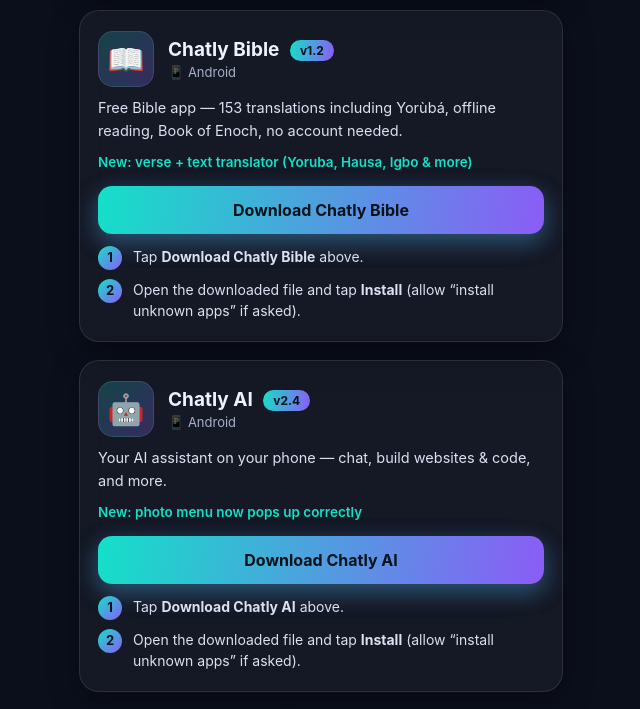
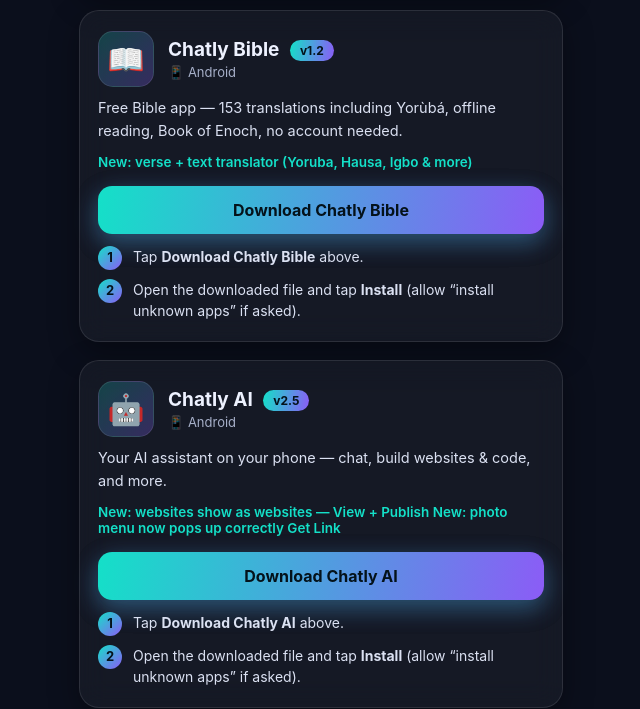
Before and after one commit to Danryd678/chatly, a website: page public/download.html in a window 1280 px wide. Shown: the part 1224-1933 px from the top of the page, without its empty margins (319-959 px from the left). Drawn offline with Linux system fonts and the light colour scheme.

Commit message:
Chatly AI v2.5 + website publish endpoint

```diff
--- a/public/download.html
+++ b/public/download.html
@@ -158,13 +158,13 @@ footer img{width:26px;height:26px;border-radius:8px;vertical-align:-7px;margin-r
     <div class="card-head">
       <div class="glyph" aria-hidden="true">&#x1F916;</div>
       <div>
-        <h2>Chatly AI <span class="badge">v2.4</span></h2>
+        <h2>Chatly AI <span class="badge">v2.5</span></h2>
         <p class="plat">&#x1F4F1; Android</p>
       </div>
     </div>
     <p class="desc">Your AI assistant on your phone — chat, build websites &amp; code, and more.</p>
-    <p class="new">New: photo menu now pops up correctly</p>
-    <a class="btn" href="https://chatly-4vsww.faable.link/chatly-ai-v2.4.apk" download>Download Chatly AI</a>
+    <p class="new">New: websites show as websites — View + Publish New: photo menu now pops up correctly Get Link</p>
+    <a class="btn" href="https://chatly-4vsww.faable.link/chatly-ai-v2.5.apk" download>Download Chatly AI</a>
     <ol class="steps">
       <li><span class="n">1</span><span>Tap <b>Download Chatly AI</b> above.</span></li>
       <li><span class="n">2</span><span>Open the downloaded file and tap <b>Install</b> (allow &ldquo;install unknown apps&rdquo; if asked).</span></li>
```
Also changed, not shown: 1 other file.
